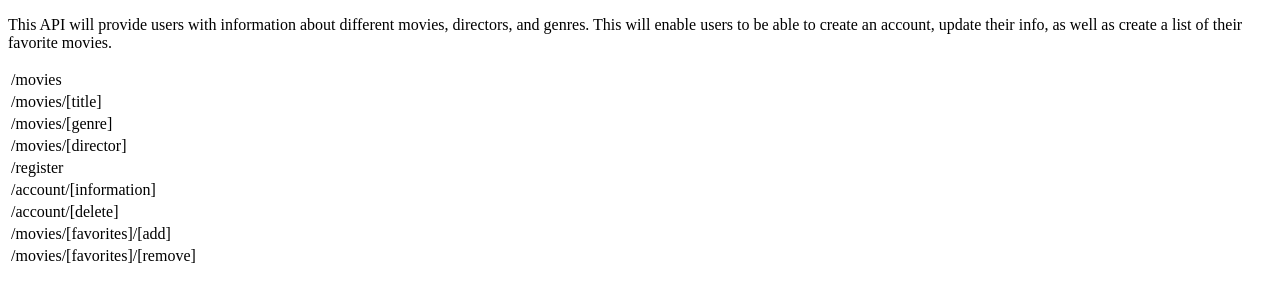
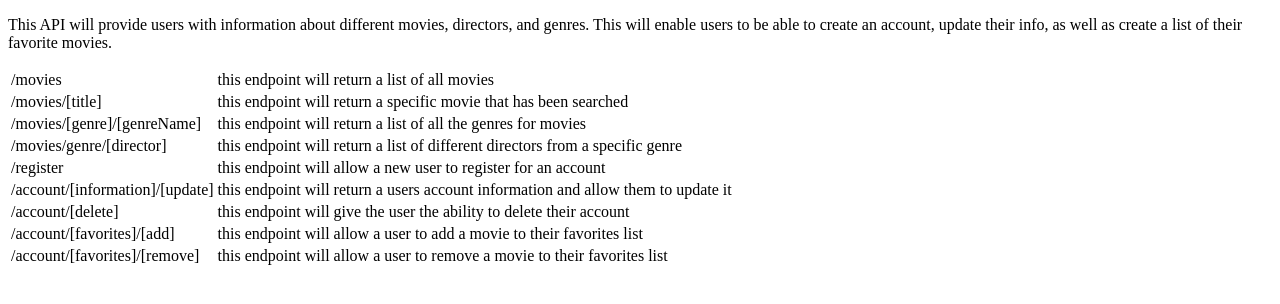
Before and after one commit to nnajera95/Movie_API, a website: page public/documentation.html in a window 1280 px wide. Drawn offline with Linux system fonts and the light colour scheme.

Commit message:
updated table
if applied this commit will update the endpoints in the table as well as adding a detailed description of what each endpoint should do.

```diff
--- a/public/documentation.html
+++ b/public/documentation.html
@@ -15,30 +15,39 @@
     <table>
       <tr>
         <td> /movies </td>
+        <td>this endpoint will return a list of all movies</td>
       </tr>
       <tr>
         <td> /movies/[title] </td>
+        <td>this endpoint will return a specific movie that has been searched</td>
       </tr>
       <tr>
-        <td> /movies/[genre] </td>
+        <td> /movies/[genre]/[genreName] </td>
+        <td>this endpoint will return a list of all the genres for movies</td>
       </tr>
       <tr>
-        <td> /movies/[director] </td>
+        <td> /movies/genre/[director] </td>
+        <td>this endpoint will return a list of different directors from a specific genre</td>
       </tr>
       <tr>
         <td> /register </td>
+        <td>this endpoint will allow a new user to register for an account</td>
       </tr>
       <tr>
-        <td> /account/[information]</td>
+        <td> /account/[information]/[update]</td>
+        <td>this endpoint will return a users account information and allow them to update it</td>
       </tr>
       <tr>
         <td> /account/[delete]</td>
+        <td>this endpoint will give the user the ability to delete their account</td>
       </tr>
       <tr>
-        <td> /movies/[favorites]/[add] </td>
+        <td> /account/[favorites]/[add] </td>
+        <td>this endpoint will allow a user to add a movie to their favorites list</td>
       </tr>
       <tr>
-        <td> /movies/[favorites]/[remove] </td>
+        <td> /account/[favorites]/[remove] </td>
+        <td>this endpoint will allow a user to remove a movie to their favorites list</td>
       </tr>
     </table>
   </body>
```
